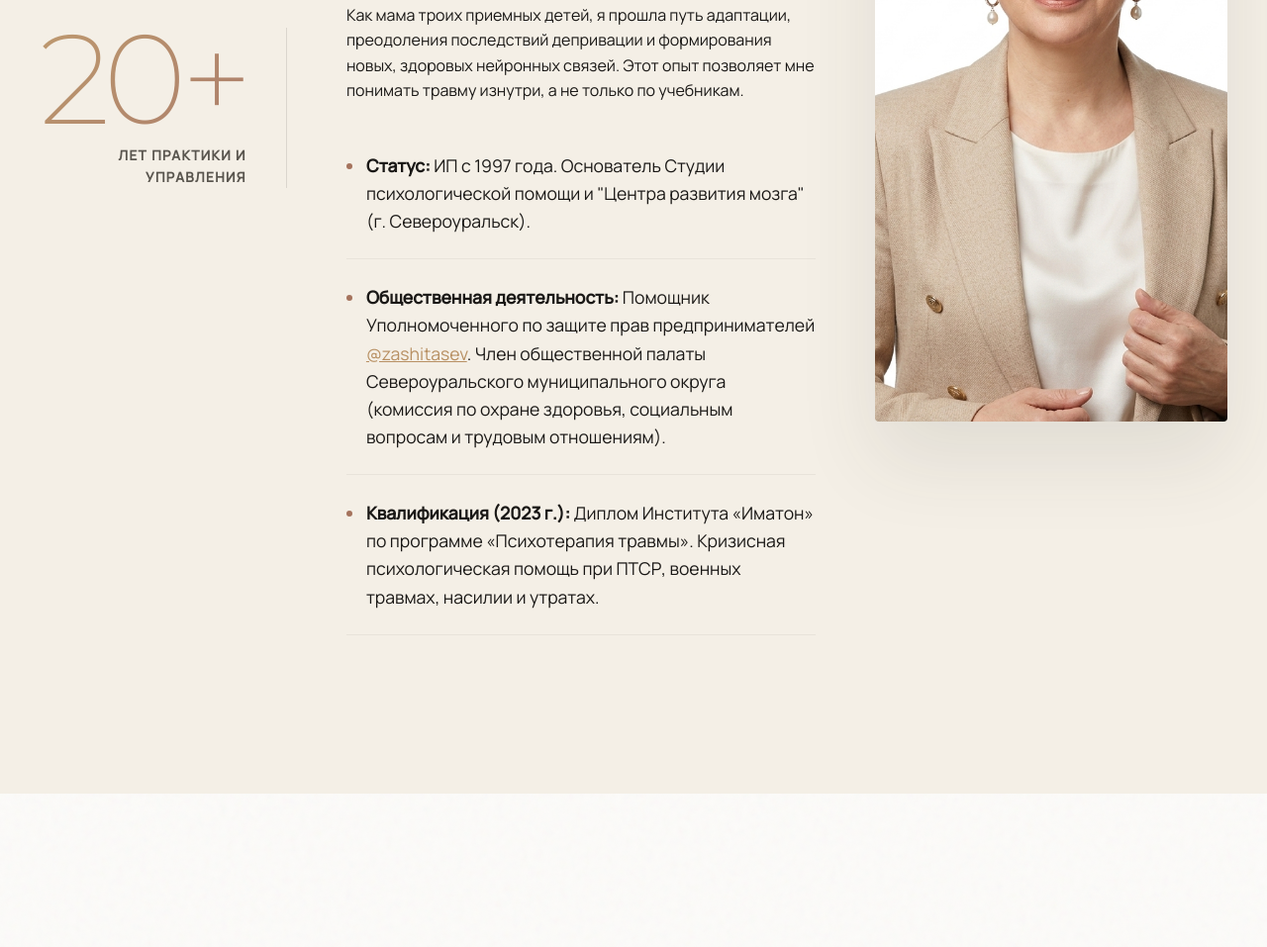
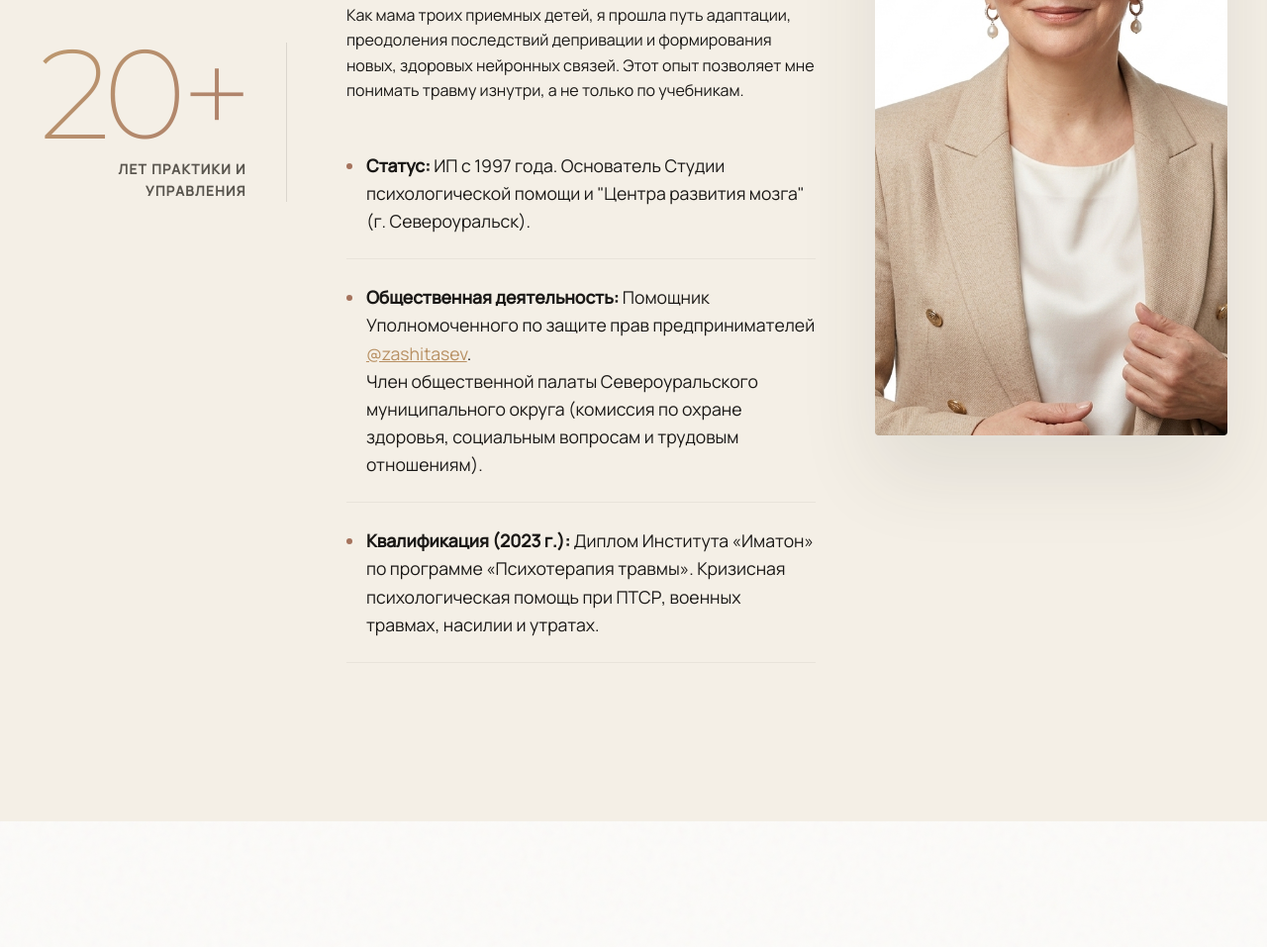
Before and after one commit to focus-tp/elena-psychology, a website built with Vite: page index.html in a window 1280 px wide. Shown: the part 1383-2340 px from the top of the page at 99% size. Built offline with nearby package versions, Linux system fonts and the light colour scheme.

Commit message:
Add line break before public chamber info

```diff
--- a/index.html
+++ b/index.html
@@ -68,7 +68,7 @@
                         <p>Как мама троих приемных детей, я прошла путь адаптации, преодоления последствий депривации и формирования новых, здоровых нейронных связей. Этот опыт позволяет мне понимать травму изнутри, а не только по учебникам.</p>
                         <ul class="stats-list mt-4">
                             <li><strong>Статус:</strong> ИП с 1997 года. Основатель Студии психологической помощи и "Центра развития мозга" (г. Североуральск).</li>
-                            <li><strong>Общественная деятельность:</strong> Помощник Уполномоченного по защите прав предпринимателей <a href="https://t.me/zashitasev" target="_blank" class="text-accent" style="text-decoration: underline;">@zashitasev</a>. Член общественной палаты Североуральского муниципального округа (комиссия по охране здоровья, социальным вопросам и трудовым отношениям).</li>
+                            <li><strong>Общественная деятельность:</strong> Помощник Уполномоченного по защите прав предпринимателей <a href="https://t.me/zashitasev" target="_blank" class="text-accent" style="text-decoration: underline;">@zashitasev</a>.<br>Член общественной палаты Североуральского муниципального округа (комиссия по охране здоровья, социальным вопросам и трудовым отношениям).</li>
                             <li><strong>Квалификация (2023 г.):</strong> Диплом Института «Иматон» по программе «Психотерапия травмы». Кризисная психологическая помощь при ПТСР, военных травмах, насилии и утратах.</li>
                         </ul>
                     </div>
```
Also changed, not shown: dist/index.html.
